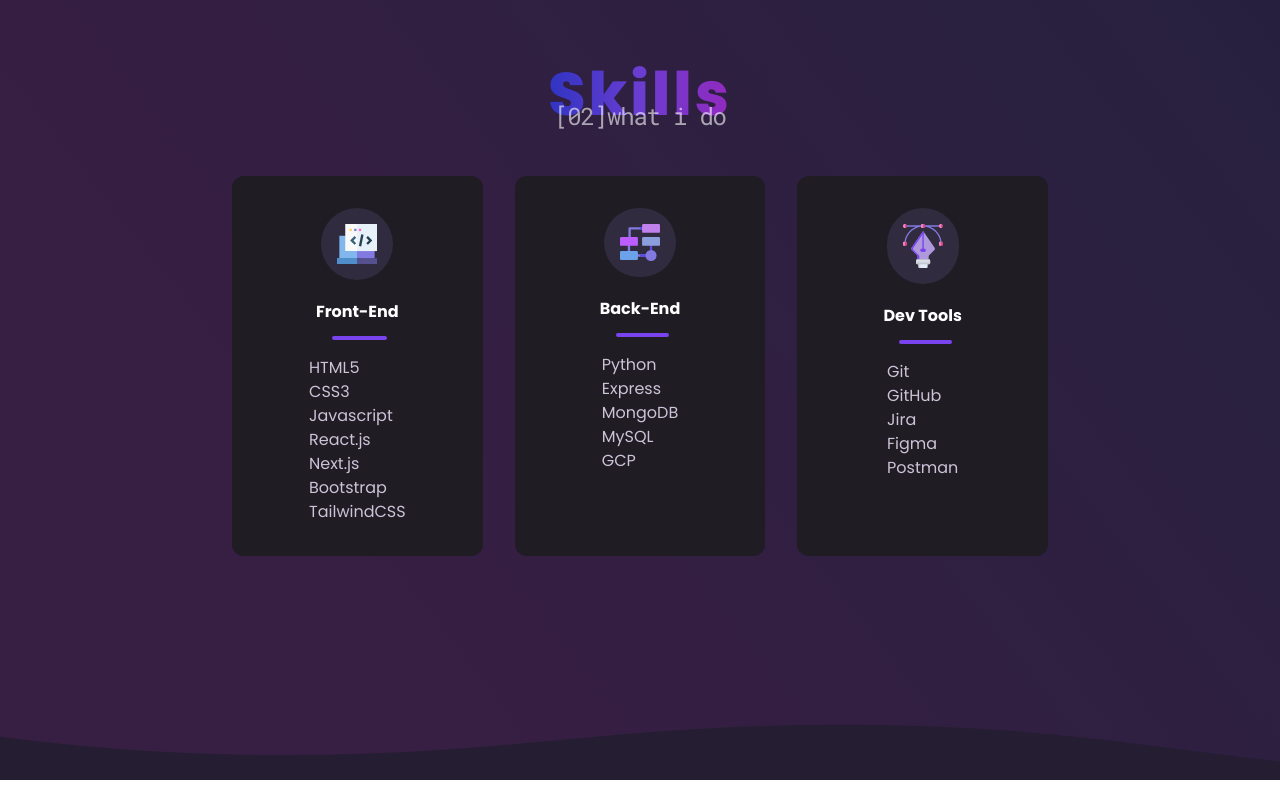
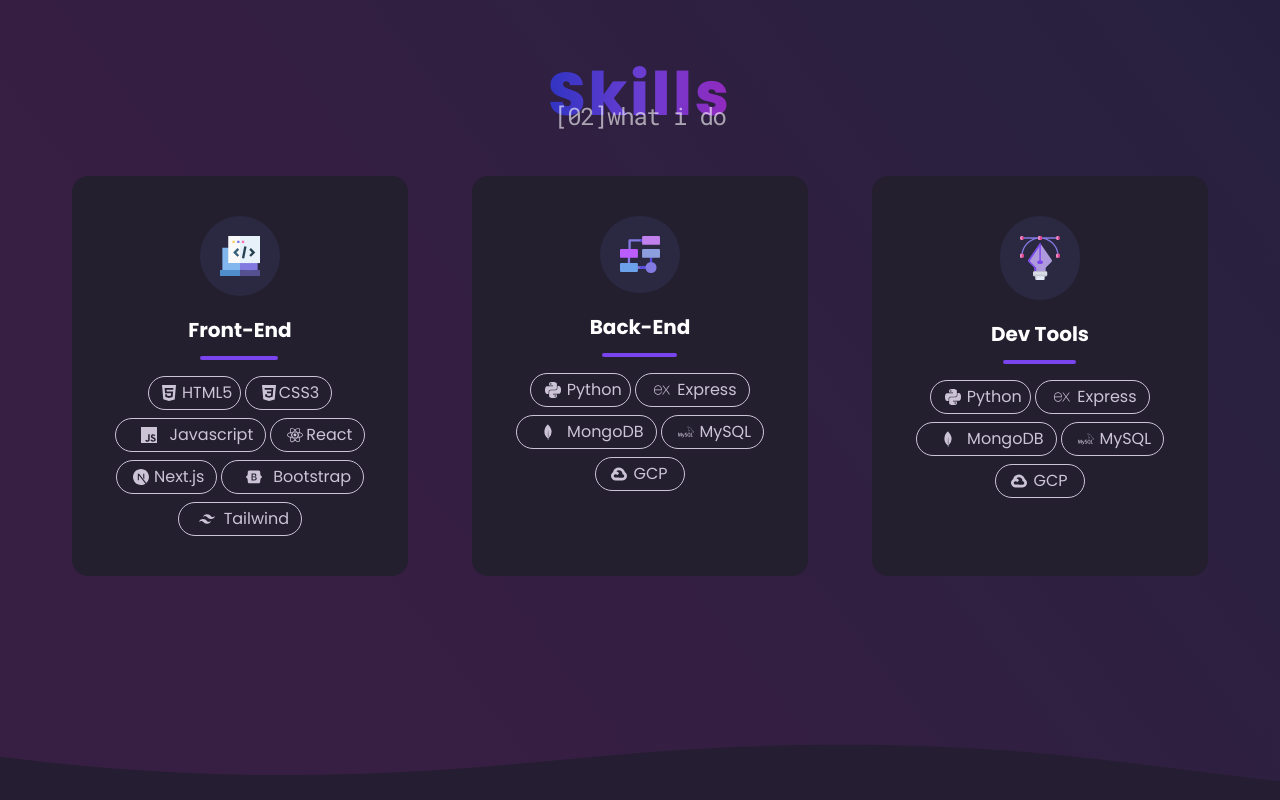
Before and after one commit to encarnac/portfolio, a React (Vite) app: page / in a window 1280 px wide. Shown: the part 1774-2574 px from the top of the page. Built offline with nearby package versions, Linux system fonts and the light colour scheme.

Commit message:
Fixed animation on hover and added logo tags

```diff
--- a/src/components/SkillsSection.jsx
+++ b/src/components/SkillsSection.jsx
@@ -2,10 +2,24 @@ import frontend from "../assets/frontend.svg";
 import backend from "../assets/backend.svg";
 import tools from "../assets/tools.svg";
 import { motion } from "framer-motion";
+import {
+  SiHtml5,
+  SiCss3,
+  SiJavascript,
+  SiReact,
+  SiNextdotjs,
+  SiBootstrap,
+  SiTailwindcss,
+  SiPython,
+  SiExpress,
+  SiMongodb,
+  SiMysql,
+  SiGooglecloud,
+} from "react-icons/si";
 
 export const SkillsSection = () => {
   return (
-    <section id="#skills" className="mb-12 w-full">
+    <section id="skills" className="mb-12 w-full">
       <div className="relative mb-10 flex flex-col items-center justify-center py-3">
         <h3 className="font-sans text-4xl font-extrabold tracking-wider sm:text-5xl lg:text-6xl">
           <span className="bg-gradient-to-r from-[#68A3EB] to-[#F38BBB] bg-clip-text text-transparent dark:from-[#3034C2] dark:via-[#6A3DD1] dark:to-[#9329BE]">
@@ -16,62 +30,119 @@ export const SkillsSection = () => {
           [02]what i do
         </h4>
       </div>
-      <div className="grid grid-cols-1 gap-y-4 px-12 sm:px-24 md:px-36 lg:grid-cols-12 lg:gap-x-8 lg:gap-y-4 lg:px-10 xl:px-48">
+      <div className="justify--content-center grid grid-cols-1 gap-x-0 gap-y-8 px-8 md:grid-cols-12 md:gap-x-3 md:gap-y-0 lg:gap-x-12 xl:gap-x-16">
         <motion.div
           layout
-          className="box-content flex flex-col items-center justify-start gap-y-4 rounded-xl border-[#d6e0eb] bg-[#d6e0eb] px-0 py-8 backdrop-blur-sm transition duration-300 hover:border-b-8 hover:border-l-8 hover:border-[#AD99DB]/80 dark:border-[#1f1c24] dark:bg-[#1f1c24] dark:hover:border-[#7943ED] lg:col-span-4"
+          className="relative rounded-2xl backdrop-blur-none before:absolute before:-bottom-[.35rem] before:-left-[.35rem] before:z-[-1] before:h-full before:w-full before:rounded-2xl before:bg-gradient-to-br before:from-[#68A3EB] before:to-[#F38BBB] before:opacity-0 before:transition before:duration-300 before:hover:opacity-100 before:hover:duration-300 before:dark:from-[#3034C2] before:dark:via-[#6A3DD1] before:dark:to-[#9329BE] md:col-span-4"
         >
-          <div className="mb-1 rounded-full bg-[#bbc8dd] p-4 dark:bg-[#312b3f]">
+          <div className="flex h-full flex-col items-center justify-start gap-y-4 rounded-2xl bg-[#d6e0eb] px-0 py-10 dark:bg-[#231F2F]">
+            <div className="mb-1 rounded-full bg-[#c8d6e6] p-5 dark:bg-[#2b2841]">
               <img src={frontend} className="w-10" />
             </div>
-          <h4 className="relative pb-4 font-bold after:absolute after:inset-x-4 after:bottom-0 after:h-1 after:w-2/3 after:rounded-3xl after:bg-[#AD99DB] dark:text-white dark:after:bg-[#7943ED]">
+            <h4 className="relative pb-4 text-xl font-bold after:absolute after:inset-x-3 after:bottom-0 after:h-1 after:w-3/4 after:rounded-full after:bg-[#AD99DB] dark:text-white dark:after:bg-[#7943ED]">
               Front-End
             </h4>
-          <ul className="place-self-center text-[#6B6573] dark:text-[#CCC3D7]">
-            <li className="">HTML5</li>
-            <li className="">CSS3</li>
-            <li className="">Javascript</li>
-            <li className="">React.js</li>
-            <li className="">Next.js</li>
-            <li className="">Bootstrap</li>
-            <li className="">TailwindCSS</li>
+            <ul className="flex-rows flex flex-wrap justify-center gap-x-1 gap-y-2 px-8 text-[#6B6573] dark:text-[#CCC3D7]">
+              <li className="grid grid-cols-3 items-center justify-items-center rounded-3xl border-[1px] border-[#6B6573] px-2 py-px dark:border-[#CCC3D7]">
+                <SiHtml5 className="col-span-1" />
+                <span className="col-span-2">HTML5</span>
+              </li>
+              <li className="grid grid-cols-3 items-center justify-items-center rounded-3xl border-[1px] border-[#6B6573] px-3 py-1 dark:border-[#CCC3D7]">
+                <SiCss3 className="col-span-1" />
+                <span className="col-span-2">CSS3</span>
+              </li>
+              <li className="grid grid-cols-3 items-center justify-items-center rounded-3xl border-[1px] border-[#6B6573] px-3 py-1 dark:border-[#CCC3D7]">
+                <SiJavascript className="col-span-1" />
+                <span className="col-span-2">Javascript</span>
+              </li>
+              <li className="grid grid-cols-3 items-center justify-items-center rounded-3xl border-[1px] border-[#6B6573] px-3 py-1 dark:border-[#CCC3D7]">
+                <SiReact className="col-span-1" />
+                <span className="col-span-2">React</span>
+              </li>
+              <li className="grid grid-cols-3 items-center justify-items-center rounded-3xl border-[1px] border-[#6B6573] px-3 py-1 dark:border-[#CCC3D7]">
+                <SiNextdotjs className="col-span-1" />
+                <span className="col-span-2">Next.js</span>
+              </li>
+              <li className="grid grid-cols-3 items-center justify-items-center rounded-3xl border-[1px] border-[#6B6573] px-3 py-1 dark:border-[#CCC3D7]">
+                <SiBootstrap className="col-span-1" />
+                <span className="col-span-2">Bootstrap</span>
+              </li>
+              <li className="grid grid-cols-3 items-center justify-items-center rounded-3xl border-[1px] border-[#6B6573] px-3 py-1 dark:border-[#CCC3D7]">
+                <SiTailwindcss className="col-span-1" />
+                <span className="col-span-2">Tailwind</span>
+              </li>
             </ul>
+          </div>
         </motion.div>
         <motion.div
           layout
-          className="box-border flex flex-col items-center justify-start gap-y-4 rounded-xl border-[#d6e0eb] bg-[#d6e0eb] px-2 py-8 backdrop-blur-sm transition duration-300 hover:border-b-8 hover:border-l-8 hover:border-[#AD99DB]/80 dark:border-[#1f1c24] dark:bg-[#1f1c24] dark:hover:border-[#7943ED] lg:col-span-4"
+          className="relative rounded-2xl backdrop-blur-none before:absolute before:-bottom-[.35rem] before:-left-[.35rem] before:z-[-1] before:h-full before:w-full before:rounded-2xl before:bg-gradient-to-br before:from-[#68A3EB] before:to-[#F38BBB] before:opacity-0 before:transition before:duration-300 before:hover:opacity-100 before:hover:duration-300 before:dark:from-[#3034C2] before:dark:via-[#6A3DD1] before:dark:to-[#9329BE] md:col-span-4"
         >
-          <div className="mb-1 rounded-full bg-[#bbc8dd] p-4 dark:bg-[#312b3f]">
+          <div className="flex h-full flex-col items-center justify-start gap-y-4 rounded-2xl bg-[#d6e0eb] px-0 py-10 dark:bg-[#231F2F]">
+            <div className="mb-1 rounded-full bg-[#c8d6e6] p-5 dark:bg-[#2b2841]">
               <img src={backend} className="w-10" />
             </div>
-          <h4 className="relative pb-4 font-bold after:absolute after:inset-x-4 after:bottom-0 after:h-1 after:w-2/3 after:rounded-3xl after:bg-[#AD99DB] dark:text-white dark:after:bg-[#7943ED]">
+            <h4 className="relative pb-4 text-xl font-bold after:absolute after:inset-x-3 after:bottom-0 after:h-1 after:w-3/4 after:rounded-full after:bg-[#AD99DB] dark:text-white dark:after:bg-[#7943ED]">
               Back-End
             </h4>
-          <ul className="place-self-center text-[#6B6573] dark:text-[#CCC3D7]">
-            <li className="">Python</li>
-            <li className="">Express</li>
-            <li className="">MongoDB</li>
-            <li className="">MySQL</li>
-            <li className="">GCP</li>
+            <ul className="flex-rows flex flex-wrap justify-center gap-x-1 gap-y-2 px-8 text-[#6B6573] dark:text-[#CCC3D7]">
+              <li className="grid grid-cols-3 items-center justify-items-center rounded-3xl border-[1px] border-[#6B6573] px-2 py-px dark:border-[#CCC3D7]">
+                <SiPython className="col-span-1" />
+                <span className="col-span-2">Python</span>
+              </li>
+              <li className="grid grid-cols-3 items-center justify-items-center rounded-3xl border-[1px] border-[#6B6573] px-3 py-1 dark:border-[#CCC3D7]">
+                <SiExpress className="col-span-1" />
+                <span className="col-span-2">Express</span>
+              </li>
+              <li className="grid grid-cols-3 items-center justify-items-center rounded-3xl border-[1px] border-[#6B6573] px-3 py-1 dark:border-[#CCC3D7]">
+                <SiMongodb className="col-span-1" />
+                <span className="col-span-2">MongoDB</span>
+              </li>
+              <li className="grid grid-cols-3 items-center justify-items-center rounded-3xl border-[1px] border-[#6B6573] px-3 py-1 dark:border-[#CCC3D7]">
+                <SiMysql className="col-span-1" />
+                <span className="col-span-2">MySQL</span>
+              </li>
+              <li className="grid grid-cols-3 items-center justify-items-center rounded-3xl border-[1px] border-[#6B6573] px-3 py-1 dark:border-[#CCC3D7]">
+                <SiGooglecloud className="col-span-1" />
+                <span className="col-span-2 px-1">GCP</span>
+              </li>
             </ul>
-        </motion.div>{" "}
+          </div>
+        </motion.div>
         <motion.div
           layout
-          className="box-content flex flex-col items-center justify-start gap-y-4 rounded-xl border-[#d6e0eb] bg-[#d6e0eb] px-2 py-8 backdrop-blur-sm transition duration-300 hover:border-b-8 hover:border-l-8 hover:border-[#AD99DB]/80 dark:border-[#1f1c24] dark:bg-[#1f1c24] dark:hover:border-[#7943ED] lg:col-span-4"
+          className="relative rounded-2xl backdrop-blur-none before:absolute before:-bottom-[.35rem] before:-left-[.35rem] before:z-[-1] before:h-full before:w-full before:rounded-2xl before:bg-gradient-to-br before:from-[#68A3EB] before:to-[#F38BBB] before:opacity-0 before:transition before:duration-300 before:hover:opacity-100 before:hover:duration-300 before:dark:from-[#3034C2] before:dark:via-[#6A3DD1] before:dark:to-[#9329BE] md:col-span-4"
         >
-          <div className="mb-1 rounded-full bg-[#bbc8dd] p-4 dark:bg-[#312b3f]">
+          <div className="flex h-full flex-col items-center justify-start gap-y-4 rounded-2xl bg-[#d6e0eb] px-0 py-10 dark:bg-[#231F2F]">
+            <div className="mb-1 rounded-full bg-[#c8d6e6] p-5 dark:bg-[#2b2841]">
               <img src={tools} className="w-10" />
             </div>
-          <h4 className="relative pb-4 font-bold after:absolute after:inset-x-4 after:bottom-0 after:h-1 after:w-2/3 after:rounded-3xl after:bg-[#AD99DB] dark:text-white dark:after:bg-[#7943ED]">
+            <h4 className="relative pb-4 text-xl font-bold after:absolute after:inset-x-3 after:bottom-0 after:h-1 after:w-3/4 after:rounded-full after:bg-[#AD99DB] dark:text-white dark:after:bg-[#7943ED]">
               Dev Tools
             </h4>
-          <ul className="place-self-center text-[#6B6573] dark:text-[#CCC3D7]">
-            <li className="">Git</li>
-            <li className="">GitHub</li>
-            <li className="">Jira</li>
-            <li className="">Figma</li>
-            <li className="">Postman</li>
+            <ul className="flex-rows flex flex-wrap justify-center gap-x-1 gap-y-2 px-8 text-[#6B6573] dark:text-[#CCC3D7]">
+              <li className="grid grid-cols-3 items-center justify-items-center rounded-3xl border-[1px] border-[#6B6573] px-2 py-px dark:border-[#CCC3D7]">
+                <SiPython className="col-span-1" />
+                <span className="col-span-2">Python</span>
+              </li>
+              <li className="grid grid-cols-3 items-center justify-items-center rounded-3xl border-[1px] border-[#6B6573] px-3 py-1 dark:border-[#CCC3D7]">
+                <SiExpress className="col-span-1" />
+                <span className="col-span-2">Express</span>
+              </li>
+              <li className="grid grid-cols-3 items-center justify-items-center rounded-3xl border-[1px] border-[#6B6573] px-3 py-1 dark:border-[#CCC3D7]">
+                <SiMongodb className="col-span-1" />
+                <span className="col-span-2">MongoDB</span>
+              </li>
+              <li className="grid grid-cols-3 items-center justify-items-center rounded-3xl border-[1px] border-[#6B6573] px-3 py-1 dark:border-[#CCC3D7]">
+                <SiMysql className="col-span-1" />
+                <span className="col-span-2">MySQL</span>
+              </li>
+              <li className="grid grid-cols-3 items-center justify-items-center rounded-3xl border-[1px] border-[#6B6573] px-3 py-1 dark:border-[#CCC3D7]">
+                <SiGooglecloud className="col-span-1" />
+                <span className="col-span-2 px-1">GCP</span>
+              </li>
             </ul>
+          </div>
         </motion.div>
       </div>
     </section>
```
Lines whose indentation alone changed are shown as unchanged.
